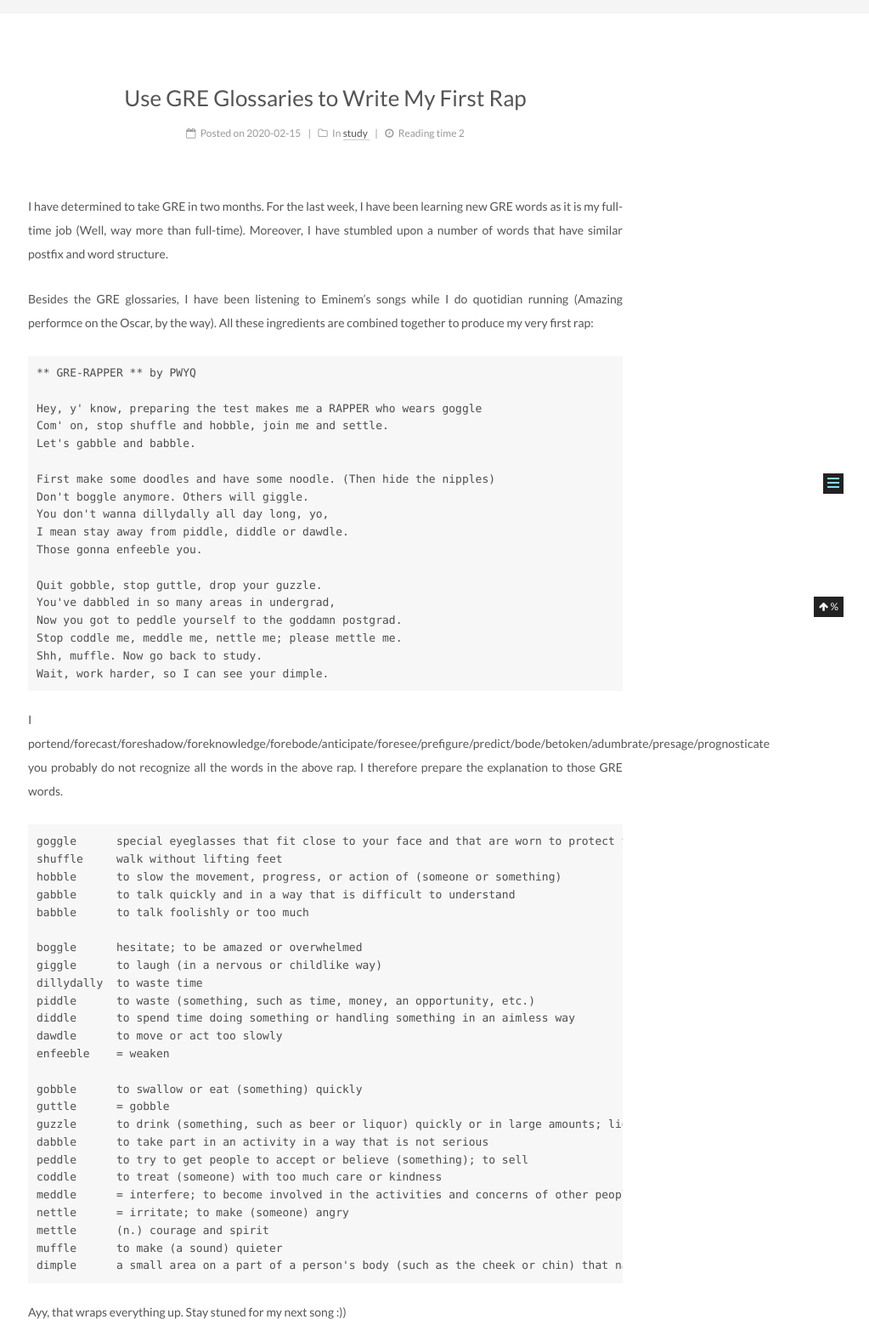
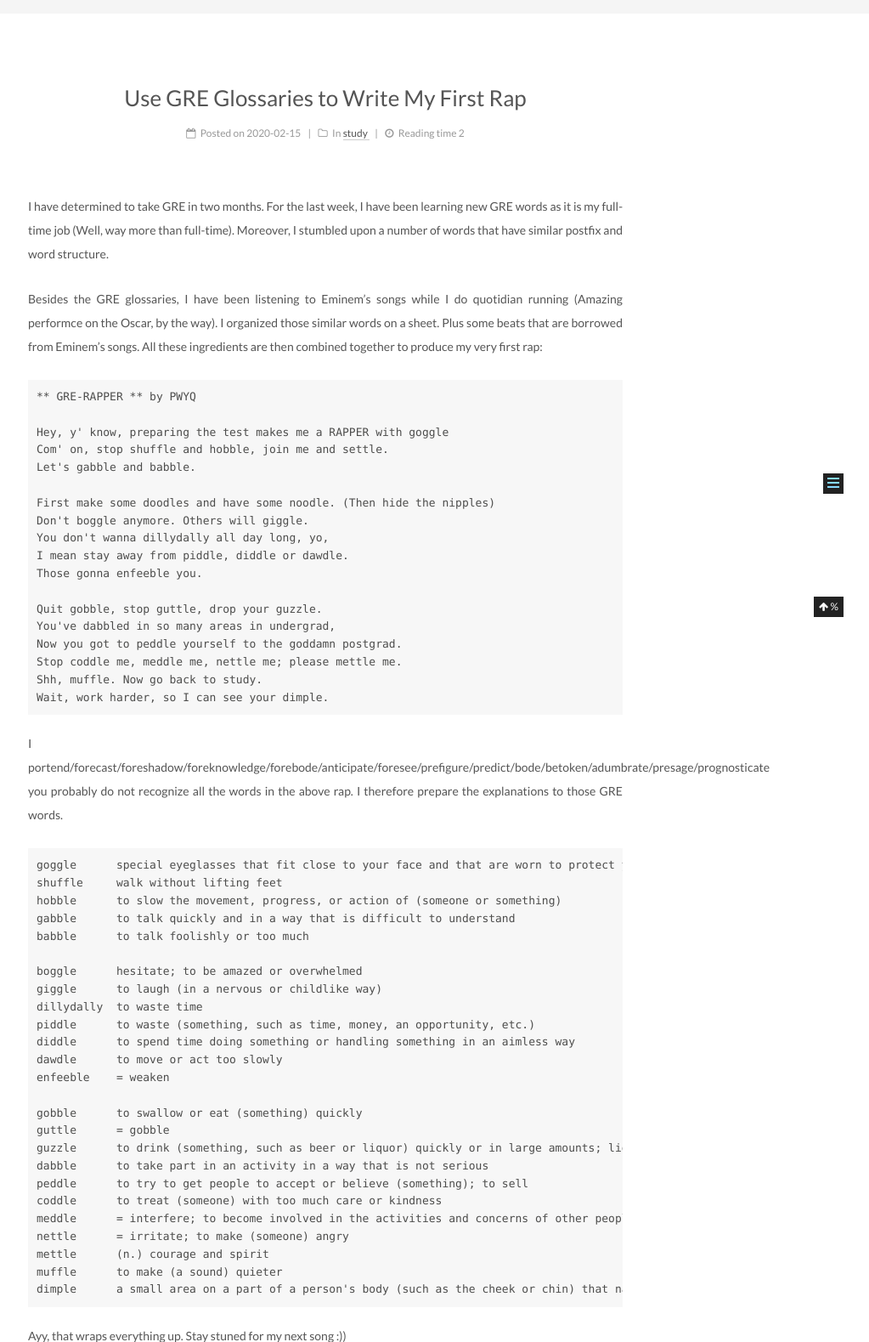
Before and after one commit to pwyq/blog, a Jekyll site: the page built from _posts/2020-02-15-GRE-Rapper.md, in a window 1280 px wide, cut to the strip 274-1853 px from the top of the page. Shown: the whole strip at 85% size, without its empty margins (257-1280 px from the left). Built offline with Jekyll 4.4.1, drawn with Linux system fonts in a browser that asks for light colours.

Commit message:
minor change

````diff
--- a/_posts/2020-02-15-GRE-Rapper.md
+++ b/_posts/2020-02-15-GRE-Rapper.md
@@ -11,15 +11,16 @@ tags:
 
 I have determined to take GRE in two months.
 For the last week, I have been learning new GRE words as it is my full-time job (Well, way more than full-time).
-Moreover, I have stumbled upon a number of words that have similar postfix and word structure.
+Moreover, I stumbled upon a number of words that have similar postfix and word structure.
 
 Besides the GRE glossaries, I have been listening to Eminem's songs while I do quotidian running (Amazing performce on the Oscar, by the way).
-All these ingredients are combined together to produce my very first rap:
+I organized those similar words on a sheet. Plus some beats that are borrowed from Eminem's songs.
+All these ingredients are then combined together to produce my very first rap:
 
 ```
 ** GRE-RAPPER ** by PWYQ
 
-Hey, y' know, preparing the test makes me a RAPPER who wears goggle
+Hey, y' know, preparing the test makes me a RAPPER with goggle
 Com' on, stop shuffle and hobble, join me and settle.
 Let's gabble and babble.
 
@@ -37,7 +38,7 @@ Shh, muffle. Now go back to study.
 Wait, work harder, so I can see your dimple.
 ```
 
-I portend/forecast/foreshadow/foreknowledge/forebode/anticipate/foresee/prefigure/predict/bode/betoken/adumbrate/presage/prognosticate you probably do not recognize all the words in the above rap. I therefore prepare the explanation to those GRE words.
+I portend/forecast/foreshadow/foreknowledge/forebode/anticipate/foresee/prefigure/predict/bode/betoken/adumbrate/presage/prognosticate you probably do not recognize all the words in the above rap. I therefore prepare the explanations to those GRE words.
 
 ```
 goggle      special eyeglasses that fit close to your face and that are worn to protect your eyes
````
